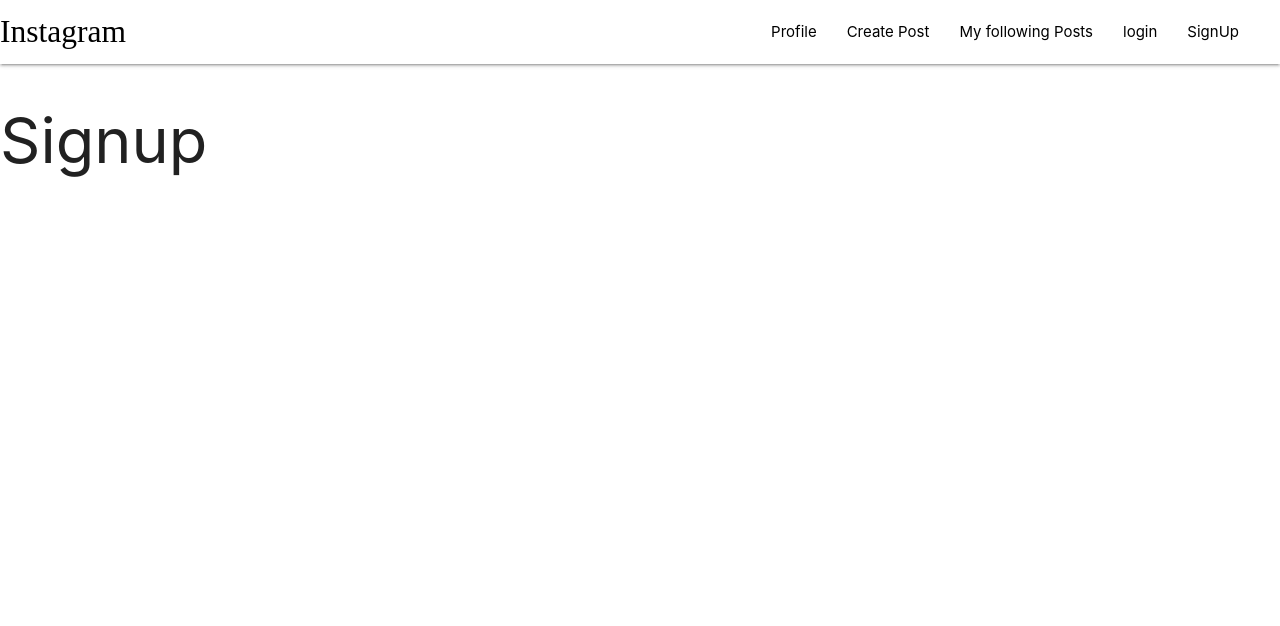
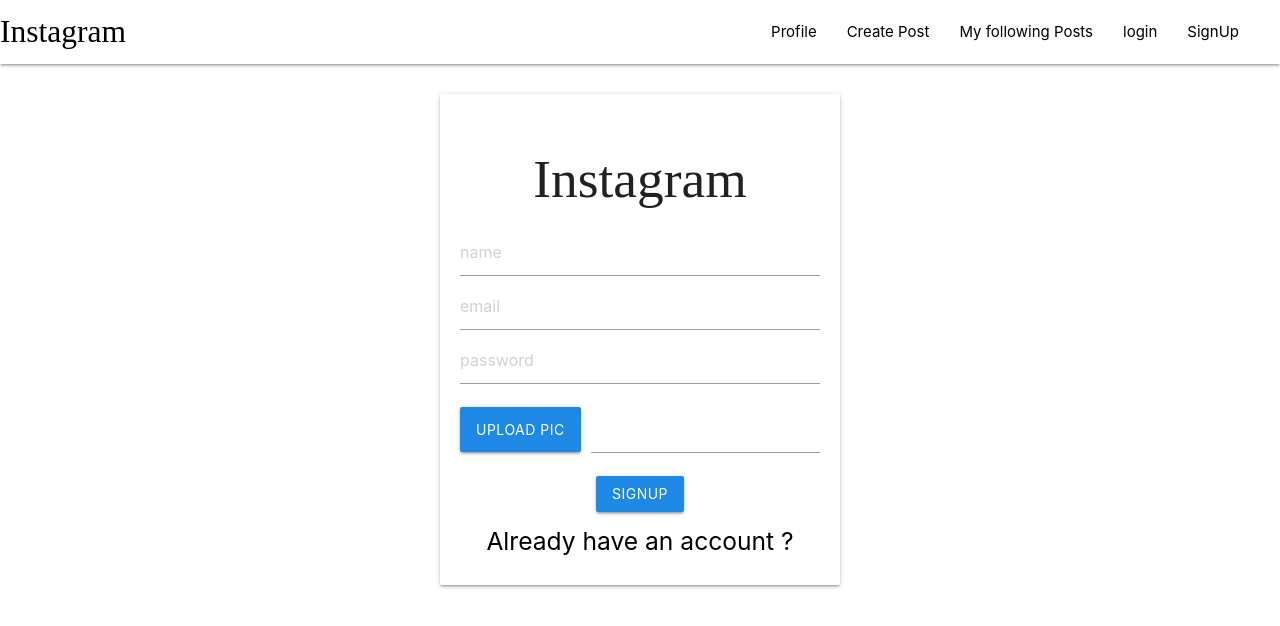
Before and after one commit to TawhidHassan/MERAN-Instagram-clone-, a React (Create React App) app in the folder client/: page /signup in a window 1280 px wide. Shown: the top 626 px of the page. Built offline with nearby package versions, Linux system fonts and the light colour scheme; a web font is replaced by a local one.

Commit message:
create signIn and signUp page

```diff
--- a/client/src/components/screens/Login.js
+++ b/client/src/components/screens/Login.js
@@ -1,9 +1,36 @@
 import React from 'react'
-
+import {Link ,useHistory} from 'react-router-dom'
 
 const Login=()=>{
     return(
-        <h1>Login</h1>
+        <div className="mycard">
+        <div className="card auth-card input-field">
+          <h2>Instagram</h2>
+          <input
+          type="text"
+          placeholder="email"
+
+
+          />
+          <input
+          type="password"
+          placeholder="password"
+
+          />
+          <button className="btn waves-effect waves-light #64b5f6 blue darken-1"
+
+          >
+              Login
+          </button>
+          <h5>
+              <Link to="/signup">Dont have an account ?</Link>
+          </h5>
+          <h6>
+              <Link to="/reset">Forgot password ?</Link>
+          </h6>
+
+      </div>
+    </div>
     )
 }
 
--- a/client/src/components/screens/Signup.js
+++ b/client/src/components/screens/Signup.js
@@ -1,9 +1,50 @@
 import React from 'react'
-
+import {Link ,useHistory} from 'react-router-dom'
 
 const Signup=()=>{
     return(
-        <h1>Signup</h1>
+        <div className="mycard">
+        <div className="card auth-card input-field">
+          <h2>Instagram</h2>
+          <input
+          type="text"
+          placeholder="name"
+
+          />
+          <input
+          type="text"
+          placeholder="email"
+
+          />
+          <input
+          type="password"
+          placeholder="password"
+
+          />
+          <div className="file-field input-field">
+          <div className="btn #64b5f6 blue darken-1">
+              <span>Upload pic</span>
+              <input type="file"  />
+          </div>
+          <div className="file-path-wrapper">
+              <input className="file-path validate" type="text" />
+          </div>
+          </div>
+          <button className="btn waves-effect waves-light #64b5f6 blue darken-1"
+
+          >
+              SignUP
+          </button>
+          <h5>
+              <Link to="/signin">Already have an account ?</Link>
+          </h5>
+
+
+
+
+
+      </div>
+    </div>
     )
 }
 
```
